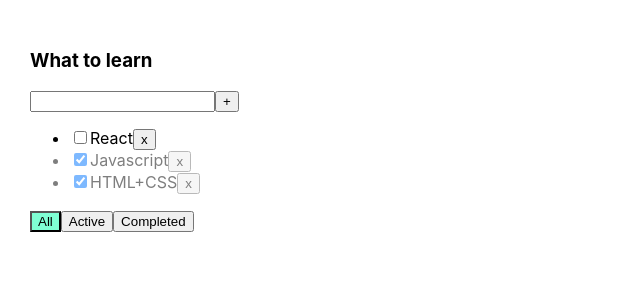
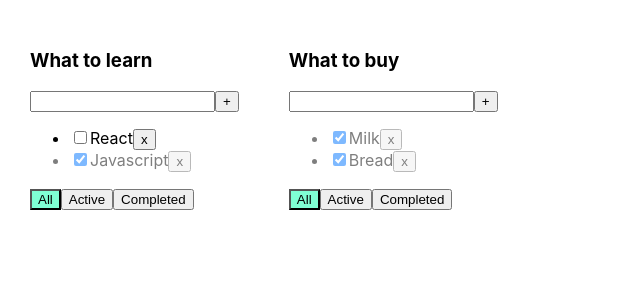
Before and after one commit to itsmeshusha/NewTodolist, a React (Create React App) app: page / in a window 1280 px wide. Shown: the top 300 px of the page, without its empty margins (0-640 px from the left). Built offline with nearby package versions, Linux system fonts and the light colour scheme.

Commit message:
5 lesson

```diff
--- a/src/App.tsx
+++ b/src/App.tsx
@@ -1,65 +1,115 @@
 import React, {useState} from 'react';
 import './App.css';
-import Todolist from "./Todolist";
-import { v1 } from 'uuid';
+import Todolist, { TaskType } from "./Todolist";
+import {v1} from 'uuid';
 
 export type FilterValuesType = "all" | "active" | "completed"
 
+
+export type TodolistType = {
+    id: string
+    title: string
+    filter: FilterValuesType
+
+}
+
 function App() {
 
-    const [tasks, setTasks] = useState( [
-        {id: v1(), title: 'React', isDone: false},
-        {id: v1(), title: 'Javascript', isDone: true},
-        {id: v1(), title: 'HTML+CSS', isDone: true}
+    // const [tasks, setTasks] = useState([
+    //     {id: v1(), title: 'React', isDone: false},
+    //     {id: v1(), title: 'Javascript', isDone: true},
+    //     {id: v1(), title: 'HTML+CSS', isDone: true}
+    // ])
+
+
+    let todolistId1 = v1()
+    let todolistId2 = v1()
+
+    const [todolists, setTodolists] = useState<Array<TodolistType>>([
+        {
+            id: todolistId1,
+            title: 'What to learn',
+            filter: 'all'
+        },
+        {
+            id: todolistId2,
+            title: 'What to buy',
+            filter: 'all'
+        }
     ])
 
-    const [filter, setFilter] = useState<FilterValuesType>("all")
+    const [tasks, setTasks] = useState({
+        [todolistId1]: [
+            {id: v1(), title: 'React', isDone: false},
+            {id: v1(), title: 'Javascript', isDone: true}
+        ],
+        [todolistId2]: [
+            {id: v1(), title: 'Milk', isDone: true},
+            {id: v1(), title: 'Bread', isDone: true}
+        ]
+    })
 
-    function removeTask (id: string) {
-        let filteredTasks = tasks.filter(t => t.id !== id)
-        setTasks(filteredTasks)
+
+
+    function removeTask(id: string, todolistId: string) {
+        let todolistTasks = tasks[todolistId]
+        tasks[todolistId] = todolistTasks.filter(t => t.id !== id)
+        setTasks({...tasks})
     }
 
-    let tasksForTodolist = tasks
 
-    if (filter === "active") {
-        tasksForTodolist = tasks.filter(t => t.isDone === false)
+
+    function changeFilter(value: FilterValuesType, todolistId: string) {
+        let todolist = todolists.find(tl => tl.id === todolistId)
+        if (todolist) {
+            todolist.filter = value
+            setTodolists([...todolists])
         }
-    if (filter === "completed") {
-        tasksForTodolist = tasks.filter(t => t.isDone ===true)
     }
 
-    function changeFilter (value: FilterValuesType) {
-        setFilter(value)
+    function addTask(title: string, todolistId: string) {
+        let task = {id: v1(), title: title, isDone: false}
+        let todolistTasks = tasks[todolistId]
+        tasks[todolistId] = [task, ...todolistTasks]
+        setTasks({...tasks})
     }
 
-    function addTask (title: string) {
-        let task = {id: v1(), title: title, isDone: false}
-        setTasks([task, ...tasks])
-    }
-
-    function changeStatus (id: string, isDone: boolean) {
-        let task = tasks.find(t => t.id === id)
+    function changeStatus(id: string, isDone: boolean, todolistId: string) {
+        let todolistTasks = tasks[todolistId]
+        let task = todolistTasks.find(t => t.id === id)
         if (task) {
             task.isDone = isDone
-            setTasks([...tasks])
+            setTasks({...tasks})
         }
     }
 
     return (
         <div className="App">
-            <Todolist title={'What to learn'}
+            {todolists.map(tl => {
+                let allTodolistTasks = tasks[tl.id]
+                let tasksForTodolist = allTodolistTasks
+
+                if (tl.filter === "active") {
+                    tasksForTodolist = allTodolistTasks.filter(t => t.isDone === false)
+                }
+                if (tl.filter === "completed") {
+                    tasksForTodolist = allTodolistTasks.filter(t => t.isDone === true)
+                }
+                return <Todolist
+                    key={tl.id}
+                    id={tl.id}
+                    title={tl.title}
                     tasks={tasksForTodolist}
                     removeTask={removeTask}
                     changeFilter={changeFilter}
                     addTask={addTask}
                     changeStatus={changeStatus}
-                      filter={filter}
+                    filter={tl.filter}
                 />
-
-
+            })
+            }
         </div>
-    );
+    )
 }
 
             export default App;
--- a/src/Todolist.tsx
+++ b/src/Todolist.tsx
@@ -2,19 +2,20 @@ import React, {ChangeEvent, KeyboardEvent, useState} from 'react';
 import './App.css';
 import {FilterValuesType} from "./App";
 
-type TaskType = {
+export type TaskType = {
     id: string
     title: string
     isDone: boolean
 }
 
 type TodolistPropsType = {
+    id: string
     title: string
     tasks: Array<TaskType>
-    removeTask: (id: string) => void
-    changeFilter: (value: FilterValuesType) => void
-    addTask: (title: string) => void
-    changeStatus: (id: string, isDone: boolean) => void
+    removeTask: (id: string, todolistId: string) => void
+    changeFilter: (value: FilterValuesType, todolistId: string) => void
+    addTask: (title: string, todolistId: string) => void
+    changeStatus: (id: string, isDone: boolean, todolistId: string) => void
     filter: FilterValuesType
 }
 
@@ -23,12 +24,13 @@ function Todolist(props: TodolistPropsType) {
     const [title, setTitle] = useState('')
     const [error, setError] = useState<string | null>(null)
 
-    function addTask() {
-        if(title.trim() !== "") {
-            props.addTask(title)
-            setTitle('')
+    const addTask = () => {
+        let newTitle = title.trim();
+        if (newTitle !== "") {
+            props.addTask(newTitle, props.id);
+            setTitle("");
         } else {
-            setError('Title is required!')
+            setError("Title is required");
         }
     }
 
@@ -43,9 +45,9 @@ function Todolist(props: TodolistPropsType) {
         setTitle(e.currentTarget.value)
     }
 
-    const onAllClickHandler = () => props.changeFilter("all")
-    const onActiveClickHandler = () => props.changeFilter("active")
-    const onCompletedClickHandler = () => props.changeFilter("completed")
+    const onAllClickHandler = () => props.changeFilter("all", props.id)
+    const onActiveClickHandler = () => props.changeFilter("active", props.id)
+    const onCompletedClickHandler = () => props.changeFilter("completed", props.id)
 
     return (
     <div className="Todolist">
@@ -61,10 +63,10 @@ function Todolist(props: TodolistPropsType) {
         </div>
         <ul>
             {props.tasks.map(t => {
-                const onClickHandler = () => {props.removeTask(t.id)}
+                const onClickHandler = () => {props.removeTask(t.id, props.id)}
                 const onChangeHandler = (e: ChangeEvent<HTMLInputElement>) => {
                     let newIsDoneValue = e.currentTarget.checked
-                    props.changeStatus(t.id, newIsDoneValue)
+                    props.changeStatus(t.id, newIsDoneValue, props.id)
                 }
 
                 return <li key={t.id} className={t.isDone ? "is-done" : "" }>
```
Lines whose indentation alone changed are shown as unchanged.
